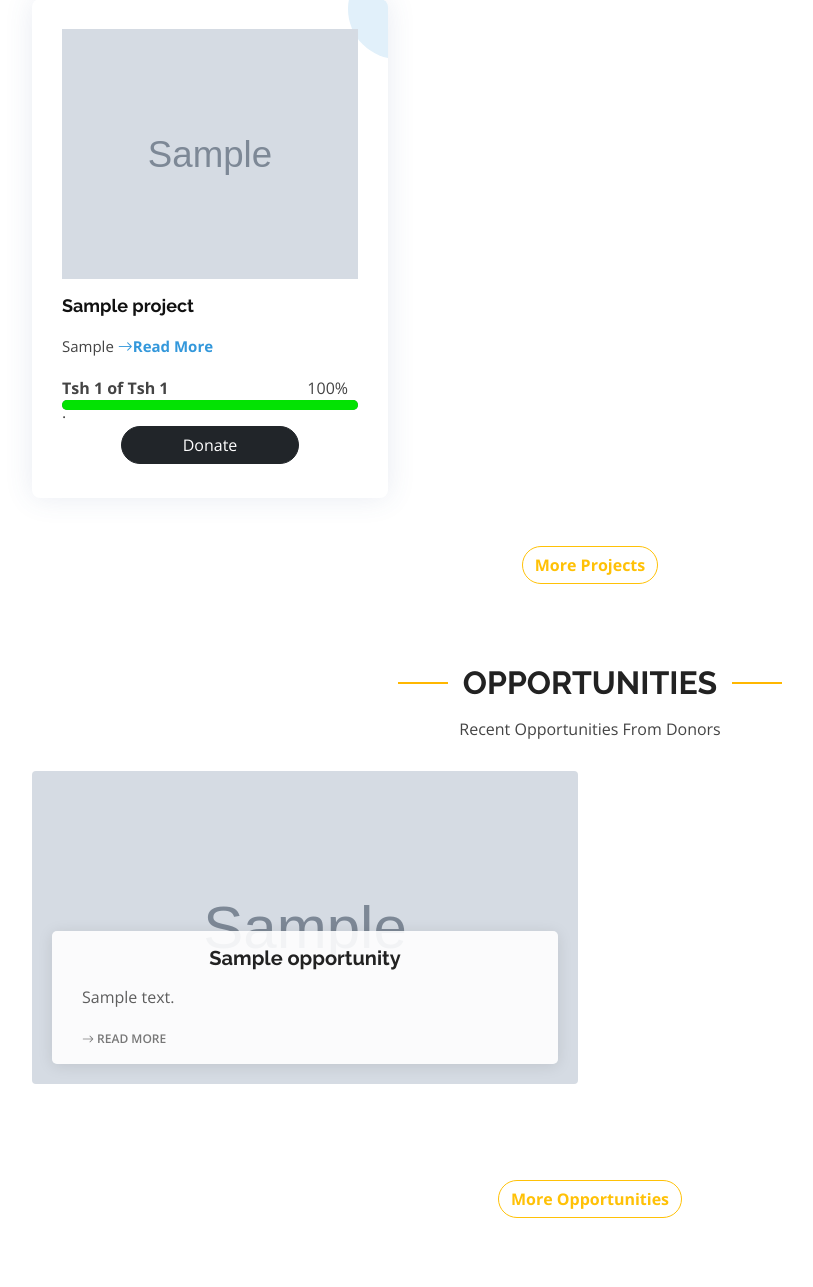
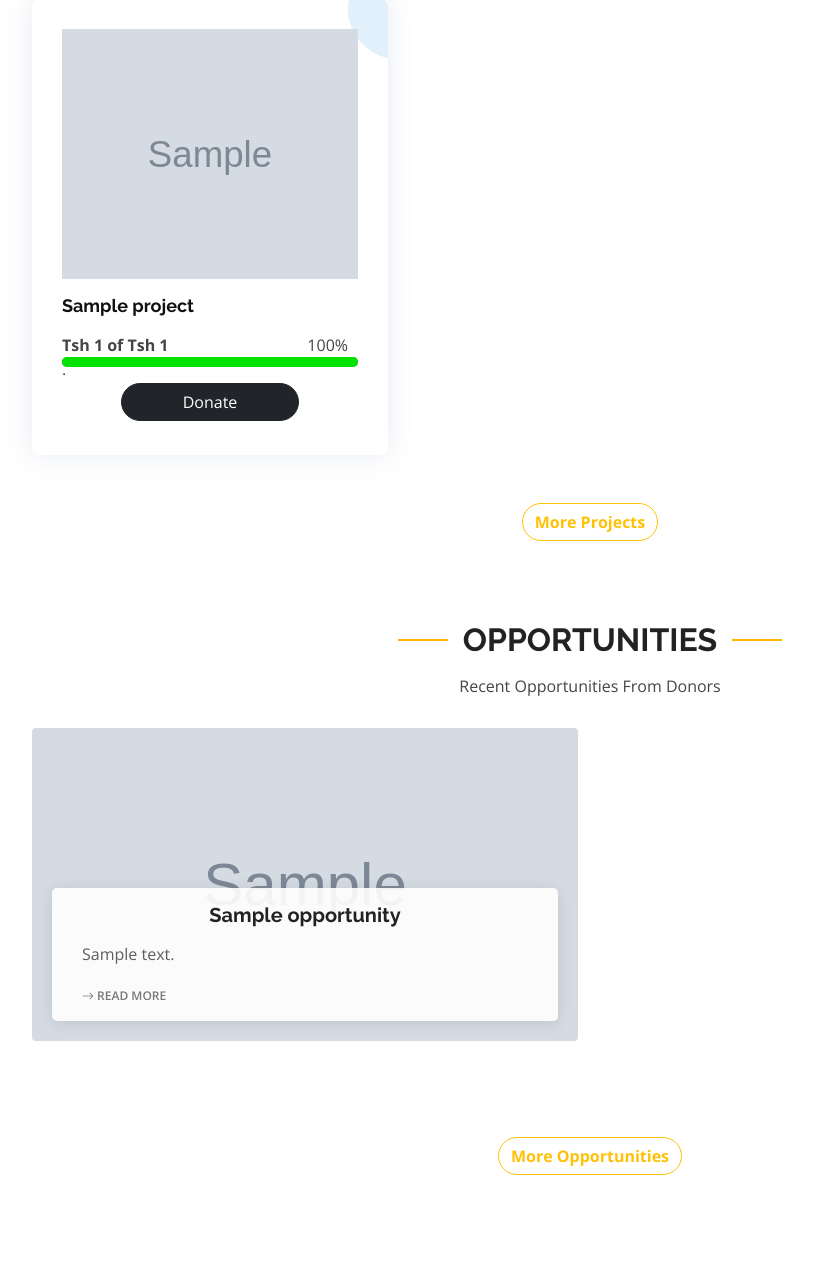
Before and after one commit to isayaeli/crowdfundr, a Django app: page / in a window 1280 px wide. Shown: the part 798-2085 px from the top of the page, without its empty margins (50-863 px from the left). Run offline with Django 3.2, Linux system fonts and the light colour scheme; tables that the repository leaves empty hold one stand-in row (values such as "Sample post"); grey boxes marked "Sample" are stand-in pictures; some libraries are stand-ins or nearby versions.

Commit message:
removed read more

```diff
--- a/templates/home/home.html
+++ b/templates/home/home.html
@@ -75,8 +75,8 @@
                 <img style="height:100%; width:100%" src="{{data.project_image.url}}" alt="image">
               </div>
               <h4 class="title"><a data-toggle="modal" data-target="#projects{{data.id}}">{{data.title}}</a></h4>
-              <p class="description">{{data.project_overview|truncatechars:100}}
-                <a  class="description" data-toggle="modal" data-target="#projects{{data.id}}"><i class="bi bi-arrow-right"></i><b>Read More</b></a></p>
+              <!-- <p class="description">{{data.project_overview|truncatechars:100|safe}}
+                <a  class="description" data-toggle="modal" data-target="#projects{{data.id}}"><i class="bi bi-arrow-right"></i><b>Read More</b></a></p> -->
 
                 <div class="goal mt-3 mb-3" >
 
--- a/templates/includes/modals.html
+++ b/templates/includes/modals.html
@@ -252,7 +252,7 @@
                 <div class="row mt-3 mb-3">
                     <div class="col-md-12">
                         <label class="mb-2" for="">Project Overview</label>
-                        <textarea required class="form-control" name="project_overview" id="" cols="30" rows="5">{{data.project_overview}}</textarea>
+                        <textarea required class="form-control" name="project_overview" id="default2" cols="30" rows="5">{{data.project_overview}}</textarea>
                     </div>
                 </div>
                 <div class="row mb-3">
@@ -496,6 +496,7 @@
 <script src="{% static 'assets/tinymce/plugins/code/plugin.min.js' %}"></script>
 <script>
     tinymce.init({ selector: '#default' });
+    tinymce.init({ selector: '#default2' });
     tinymce.init({ selector: '#dark', toolbar: 'undo redo styleselect bold italic alignleft aligncenter alignright bullist numlist outdent indent code', plugins: 'code' });
 </script>
 
```
